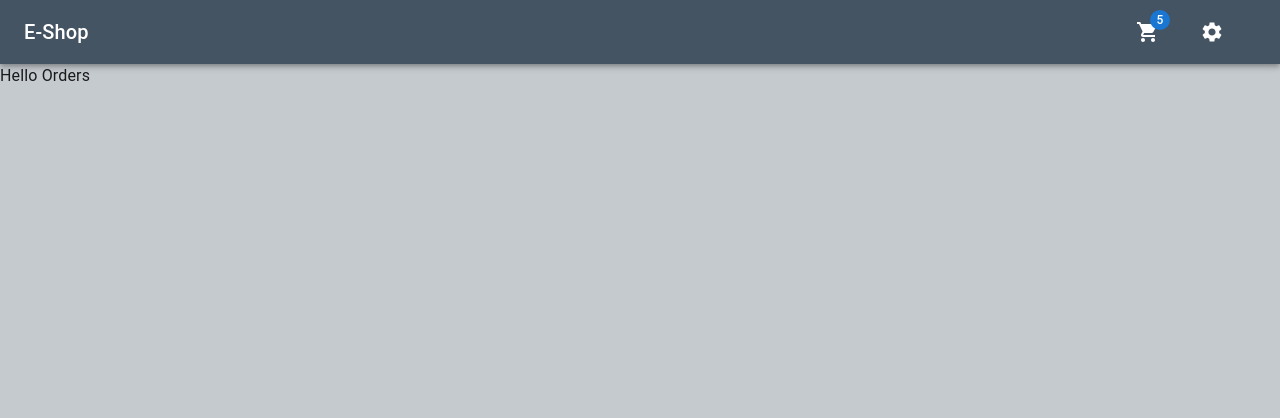
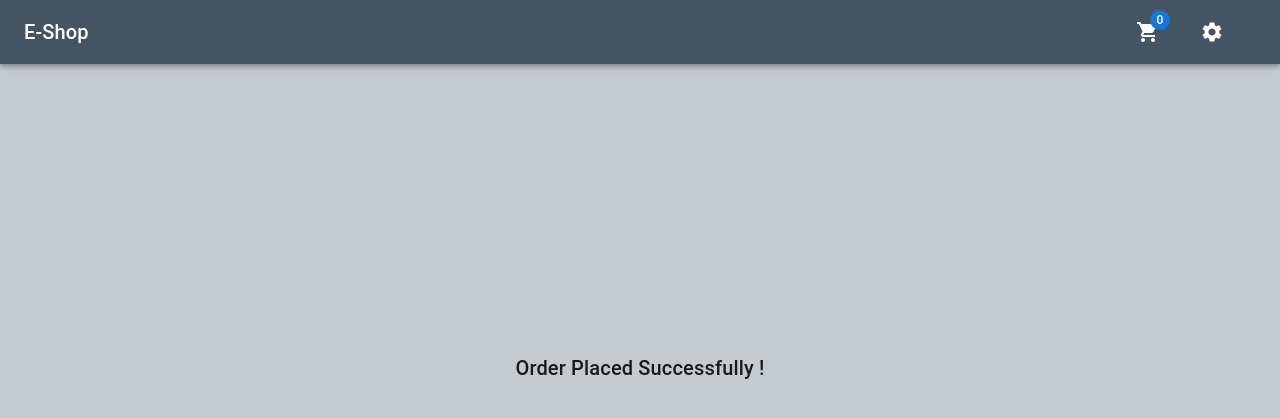
Before and after one commit to kar-thee/e-Shop, a React (Vite) app: page /orders in a window 1280 px wide. Shown: the top 418 px of the page. Built offline with nearby package versions, Linux system fonts and the light colour scheme.

Commit message:
Order placement page basic view added

```diff
--- a/src/components/Navbar.jsx
+++ b/src/components/Navbar.jsx
@@ -10,8 +10,10 @@ import {
   Typography,
 } from "@mui/material";
 import { Link } from "react-router-dom";
+import useShopStates from "../hooks/useShopStates";
 
 function Navbar() {
+  const { inCart } = useShopStates();
   return (
     <>
       <AppBar sx={{ background: "#455463" }} position="static">
@@ -37,7 +39,7 @@ function Navbar() {
               <Box sx={{ mr: { xs: 2, md: 3 } }} component={Link} to="/cart">
                 <Tooltip title="Cart">
                   <IconButton>
-                    <Badge badgeContent="5" color="primary">
+                    <Badge badgeContent={inCart.length || "0"} color="primary">
                       <ShoppingCart sx={{ color: "#fff" }} />
                     </Badge>
                   </IconButton>
--- a/src/pages/Orders.jsx
+++ b/src/pages/Orders.jsx
@@ -1,7 +1,24 @@
+import { Container, Typography } from "@mui/material";
+import useShopStates from "../hooks/useShopStates";
+
 function Orders() {
+  const { placedOrders } = useShopStates();
+  console.log(placedOrders, "placedOrders");
   return (
     <>
-      <div>Hello Orders</div>
+      <Container
+        maxWidth="lg"
+        sx={{
+          my: 5,
+          justifyContent: "center",
+          textAlign: "center",
+          alignItems: "center",
+        }}
+      >
+        <Typography variant="h6" sx={{ my: "25%", pb: 2 }}>
+          Order Placed Successfully !
+        </Typography>
+      </Container>
     </>
   );
 }
```
